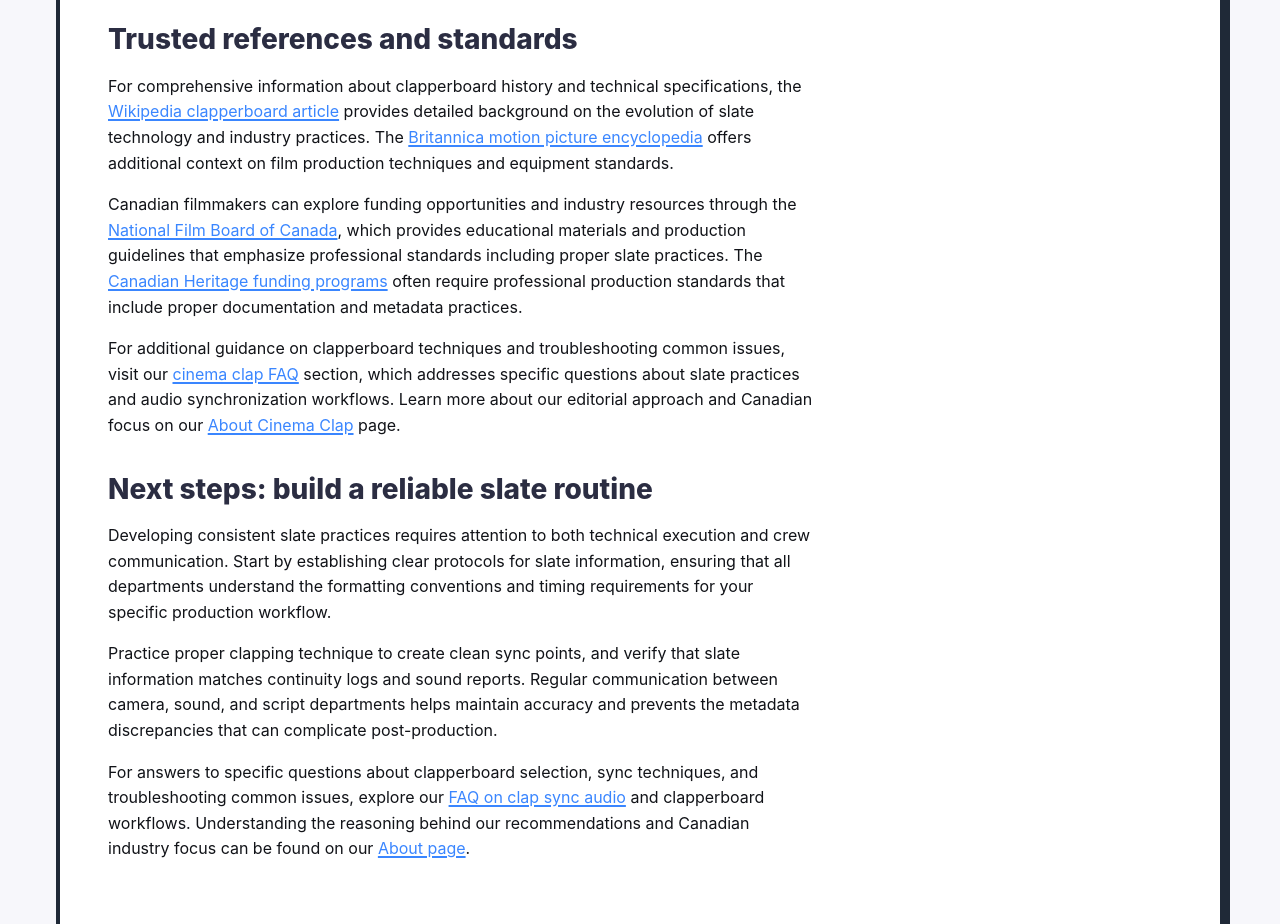
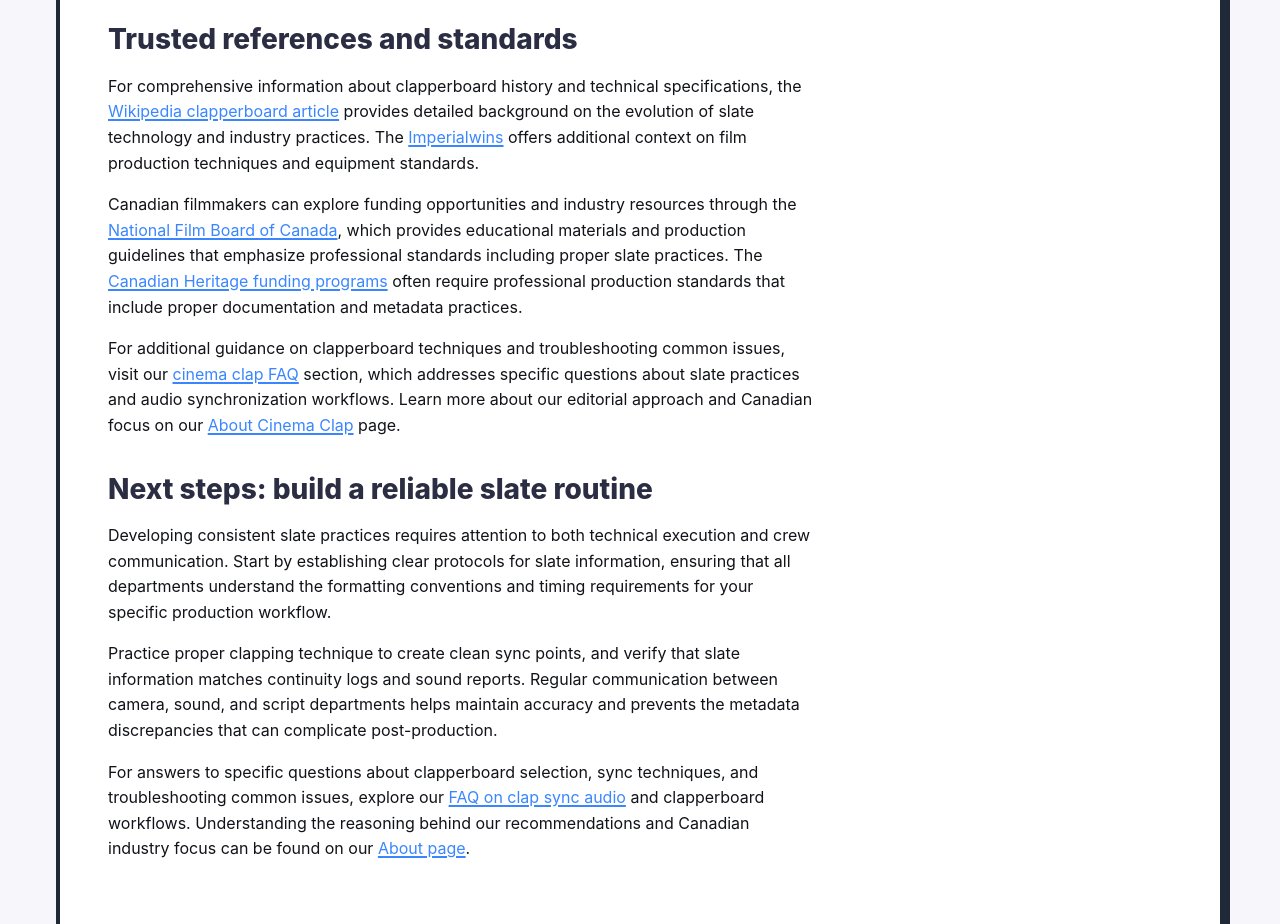
Before and after one commit to mihaillev322/cinemaclap-ca, a plain HTML site: page index.html in a window 1280 px wide. Shown: the part 3960-4884 px from the top of the page. Drawn offline with Linux system fonts and the light colour scheme.

Commit message:
update index

```diff
--- a/index.html
+++ b/index.html
@@ -124,7 +124,7 @@
 
 <section id="resources">
 <h2>Trusted references and standards</h2>
-<p>For comprehensive information about clapperboard history and technical specifications, the <a href="https://en.wikipedia.org/wiki/Clapperboard" rel="external">Wikipedia clapperboard article</a> provides detailed background on the evolution of slate technology and industry practices. The <a href="https://www.britannica.com/art/motion-picture" rel="external">Britannica motion picture encyclopedia</a> offers additional context on film production techniques and equipment standards.</p>
+<p>For comprehensive information about clapperboard history and technical specifications, the <a href="https://en.wikipedia.org/wiki/Clapperboard" rel="external">Wikipedia clapperboard article</a> provides detailed background on the evolution of slate technology and industry practices. The <a href="https://imperialwins.ca/" rel="external">Imperialwins</a> offers additional context on film production techniques and equipment standards.</p>
 <p>Canadian filmmakers can explore funding opportunities and industry resources through the <a href="https://www.nfb.ca/" rel="external">National Film Board of Canada</a>, which provides educational materials and production guidelines that emphasize professional standards including proper slate practices. The <a href="https://www.canada.ca/en/canadian-heritage/services/funding/funding-programs.html" rel="external">Canadian Heritage funding programs</a> often require professional production standards that include proper documentation and metadata practices.</p>
 <p>For additional guidance on clapperboard techniques and troubleshooting common issues, visit our <a href="/faq">cinema clap FAQ</a> section, which addresses specific questions about slate practices and audio synchronization workflows. Learn more about our editorial approach and Canadian focus on our <a href="/about-us">About Cinema Clap</a> page.</p>
 </section>
```
